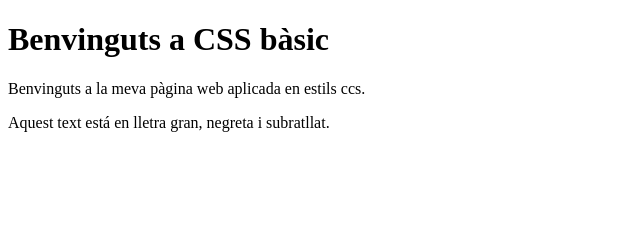
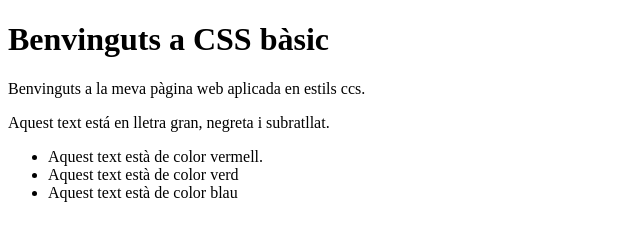
Before and after one commit to styven0004/DAM1M04-Exercici001, a plain HTML site: page index.html in a window 1280 px wide. Shown: the whole page, without its empty margins (0-640 px from the left). Drawn offline with Linux system fonts and the light colour scheme.

Commit message:
Llista desordenada amb colors diferents
Després vaig crear una llista desordenada amb una frase cadascuna on es veurà de diferent color, encara no es veu en cap color, peró més endevant, es veurà que si es veu amb les classes aplicades amb els estils ccs.

```diff
--- a/index.html
+++ b/index.html
@@ -9,6 +9,11 @@
           <h1 id="titol">Benvinguts a CSS bàsic</h1>
           <p class="text-important">Benvinguts a la meva pàgina web aplicada en estils ccs.</p>
           <p class="gran, negreta, subratllat">Aquest text está en lletra gran, negreta i subratllat.</p>
+          <ul>
+            <li class="vermell">Aquest text està de color vermell.</li>
+            <li class="verd">Aquest text està de color verd</li>
+            <li class="blau">Aquest text està de color blau</li>
+          </ul>
         </div>
     </body>
 </html>
```
